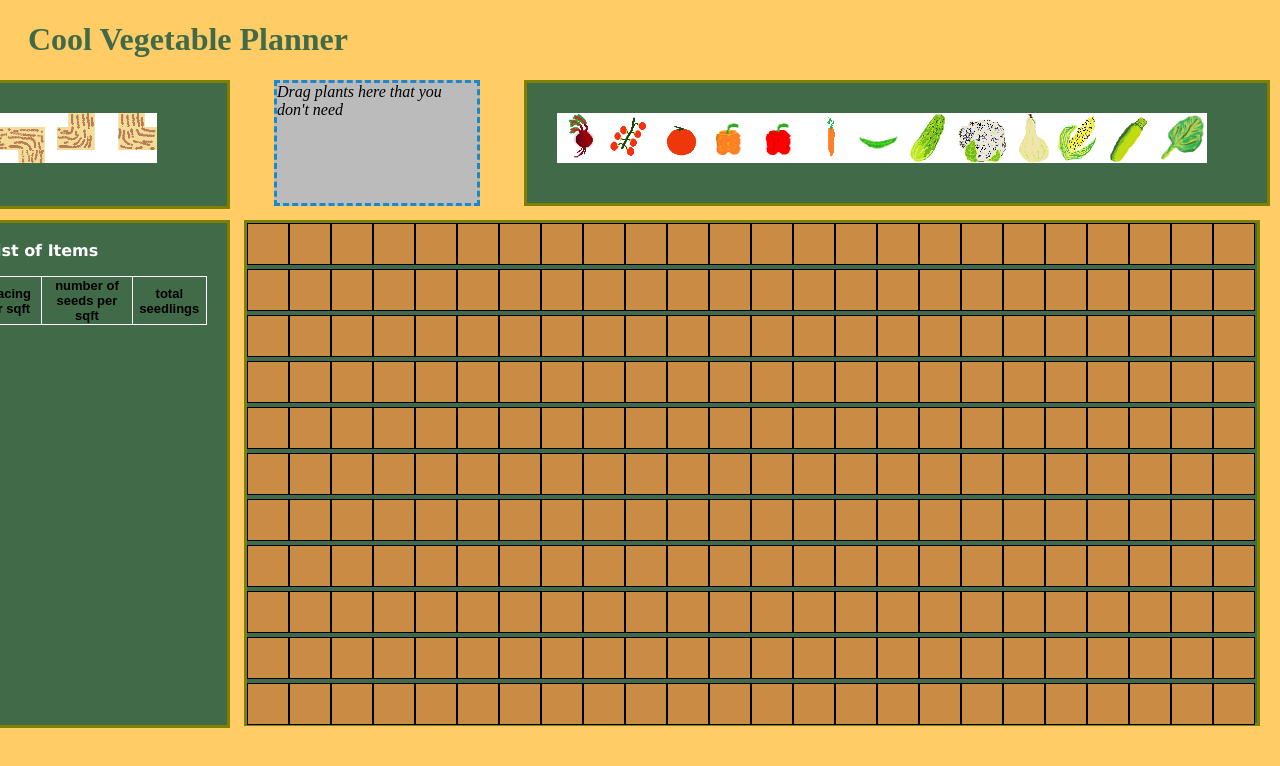
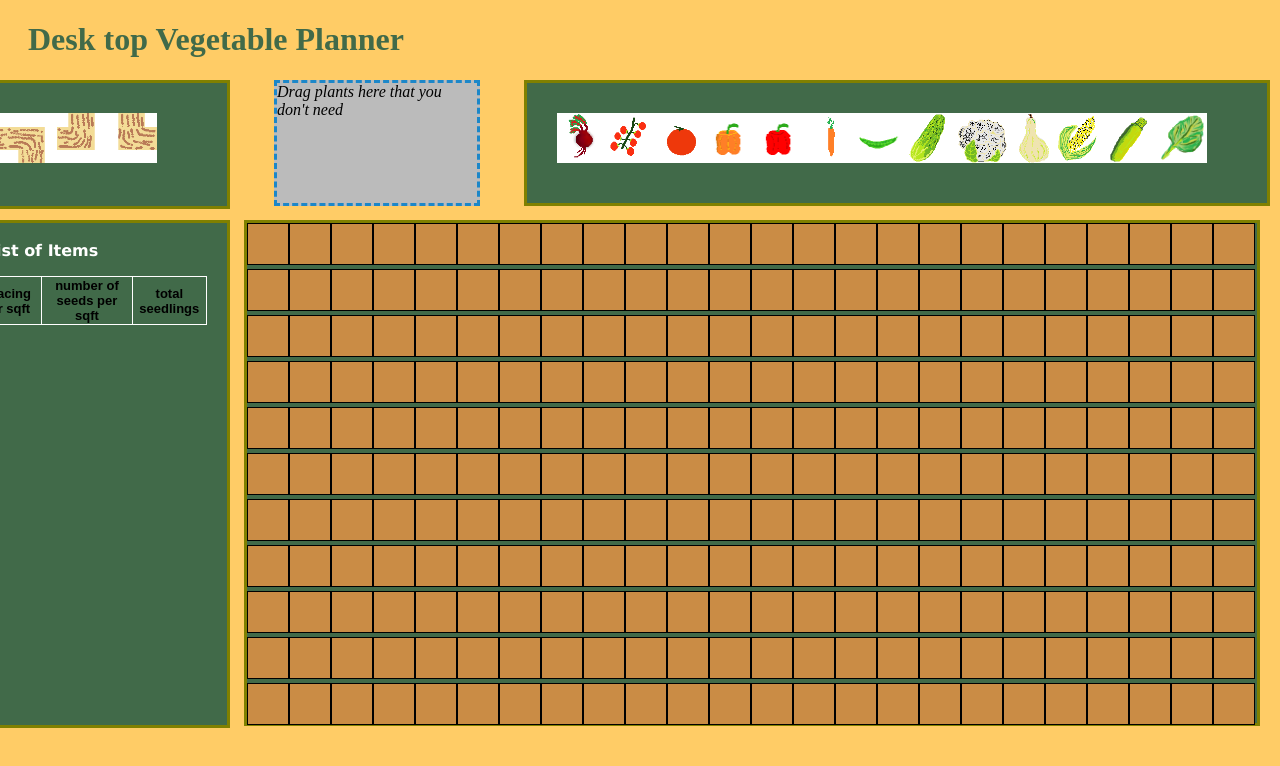
Before and after one commit to dmeats/JavaScript-Vegetable-Planner-app, a website: page index.html in a window 1280 px wide. Drawn offline with Linux system fonts and the light colour scheme.

Commit message:
Update index.html

```diff
--- a/index.html
+++ b/index.html
@@ -8,7 +8,7 @@
 
 </head>
 <body onload="creatdivs();">
-<h1>Cool Vegetable Planner </h1>
+<h1>Desk top Vegetable Planner </h1>
 <div id="myModal" class="modal">
   <span class="close">&times;</span>
   <div id="modal-content"></div>
```
